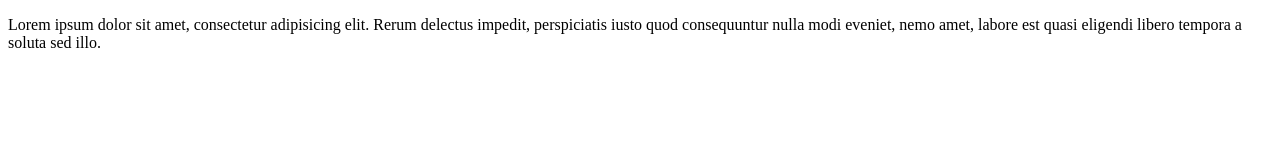
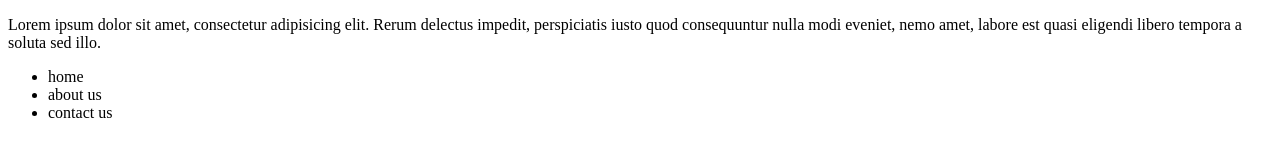
Before and after one commit to densey001/learn-git, a plain HTML site: page index.html in a window 1280 px wide. Drawn offline with Linux system fonts and the light colour scheme.

Commit message:
add ul(home, about us , contact us )

```diff
--- a/index.html
+++ b/index.html
@@ -5,6 +5,9 @@
     <meta name="viewport" content="width=device-width, initial-scale=1.0">
     <title>Lorem ipsum, dolor sit amet consectetur adipisicing elit. Voluptate tenetur rerum illum impedit soluta quibusdam magni, quia ut enim adipisci laboriosam, ullam sequi, deleniti aperiam facere consequuntur harum atque minima.</title>
     <p>Lorem ipsum dolor sit amet, consectetur adipisicing elit. Rerum delectus impedit, perspiciatis iusto quod consequuntur nulla modi eveniet, nemo amet, labore est quasi eligendi libero tempora a soluta sed illo.</p>
+    <ul><li>home</li>
+    <li>about us </li>
+    <li>contact us</li></ul>
 </head>
 <body>
 
```
